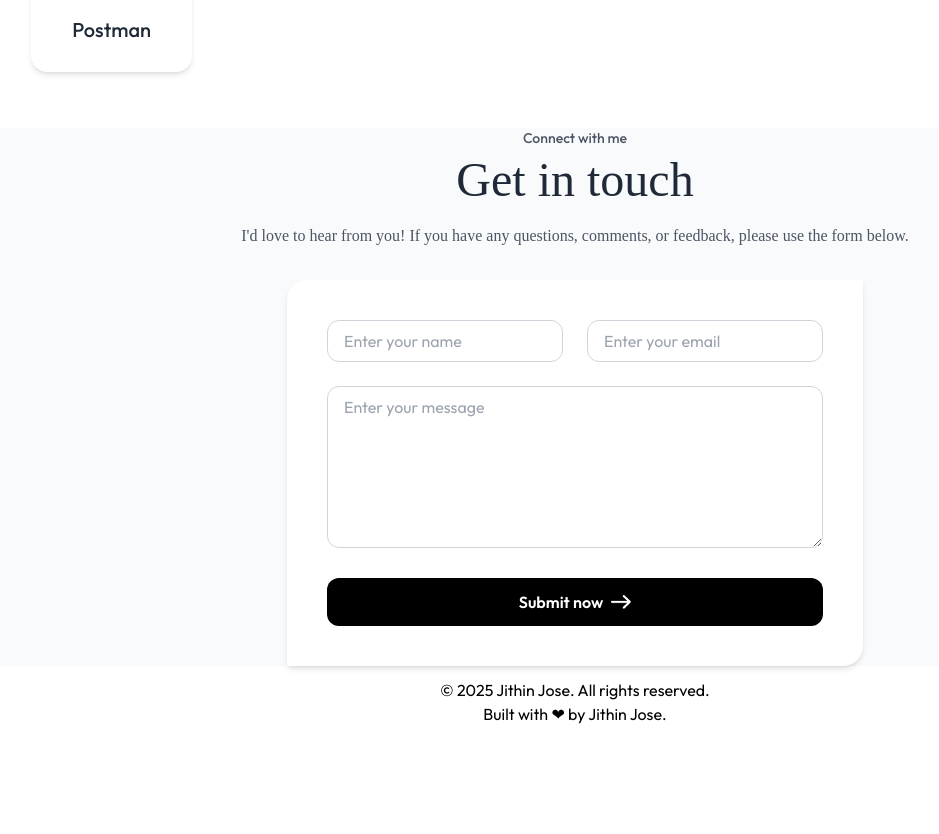
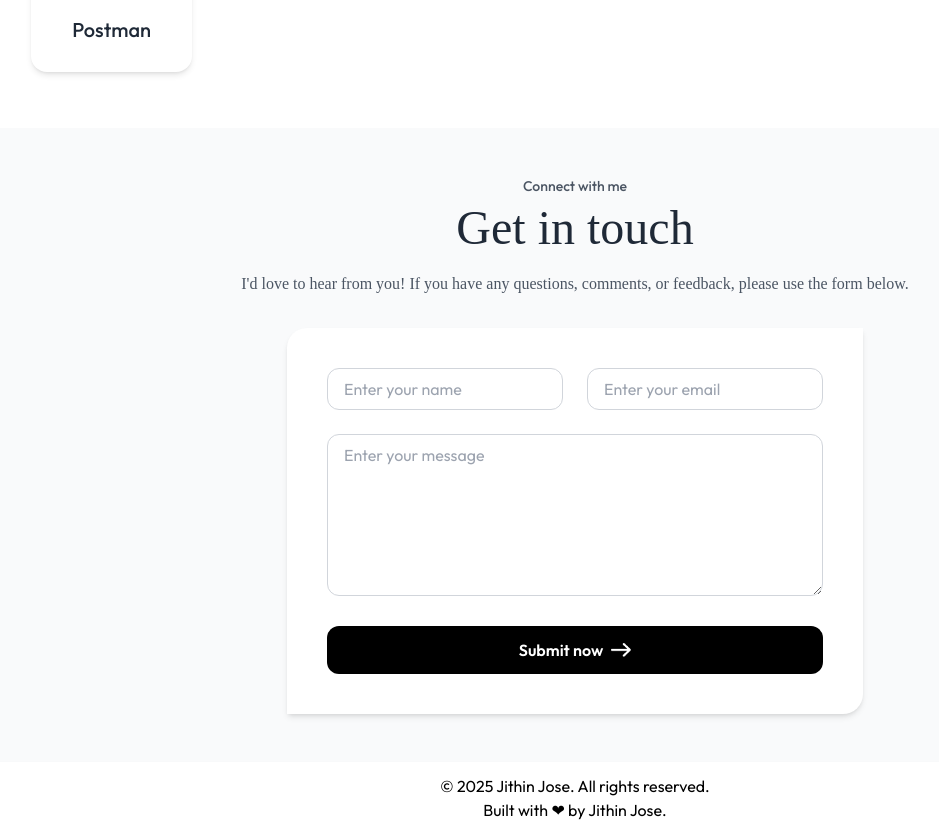
Before and after one commit to Jithin7777/Portfolio-Next.js-, a Next.js app: page / in a window 1280 px wide. Shown: the part 2160-2994 px from the top of the page, without its empty margins (65-1004 px from the left). Before the commit the page ends 2898 px from the top, so only its background shows below. Built offline with nearby package versions, Linux system fonts and the light colour scheme; a web font is replaced by a local one.

Commit message:
updated code

```diff
--- a/src/app/components/Contact/Contact.jsx
+++ b/src/app/components/Contact/Contact.jsx
@@ -33,7 +33,7 @@ const Contact = () => {
 
 
   return (
-    <div id="contact" className=" bg-gray-50 ">
+    <div id="contact" className="py-12 bg-gray-50 ">
       {/* Heading Section */}
       <h4 className="text-center text-sm font-medium text-gray-600">Connect with me</h4>
       <h2 className="font-Ovo text-center text-2xl sm:text-xl md:text-3xl lg:text-5xl text-gray-800 mt-2">
```
